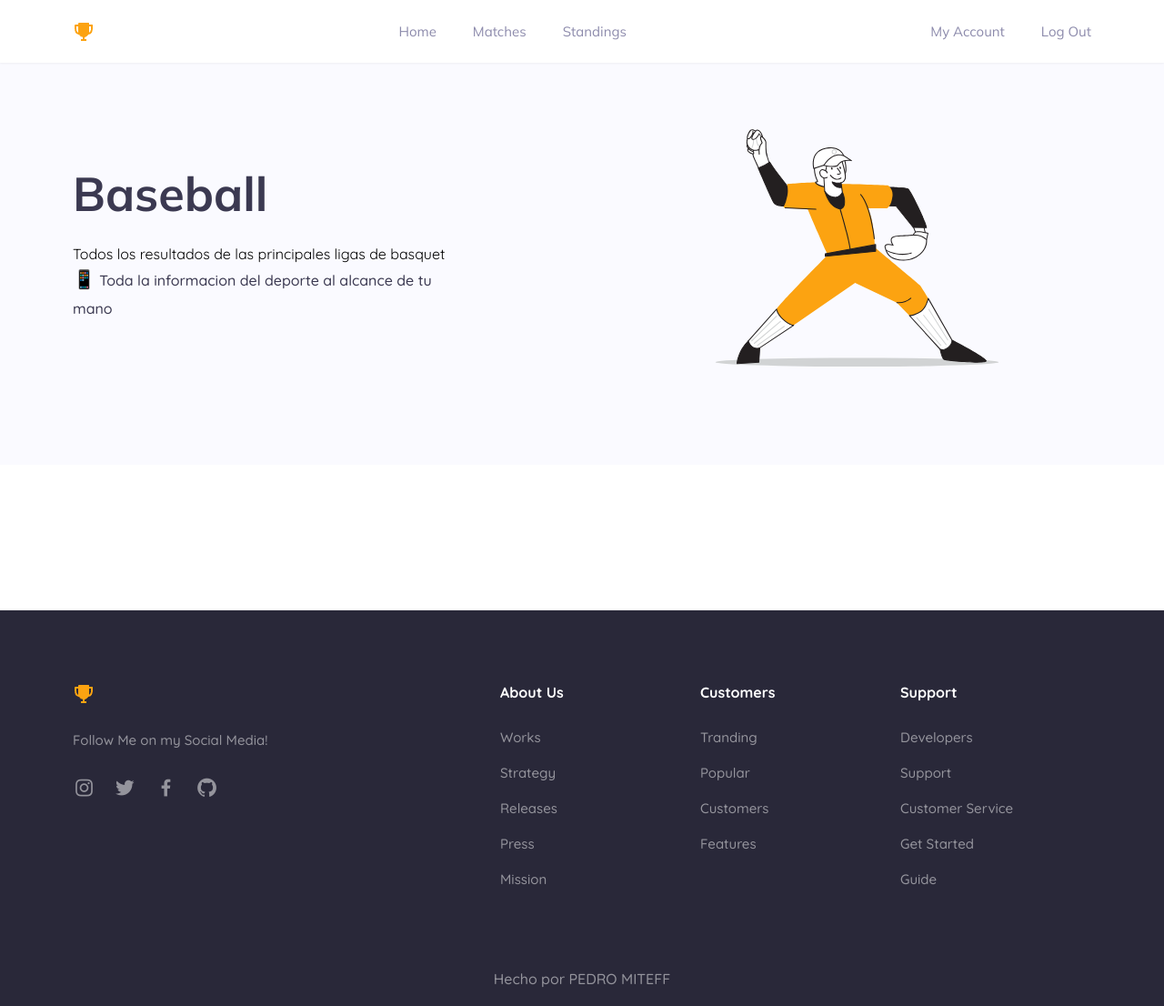
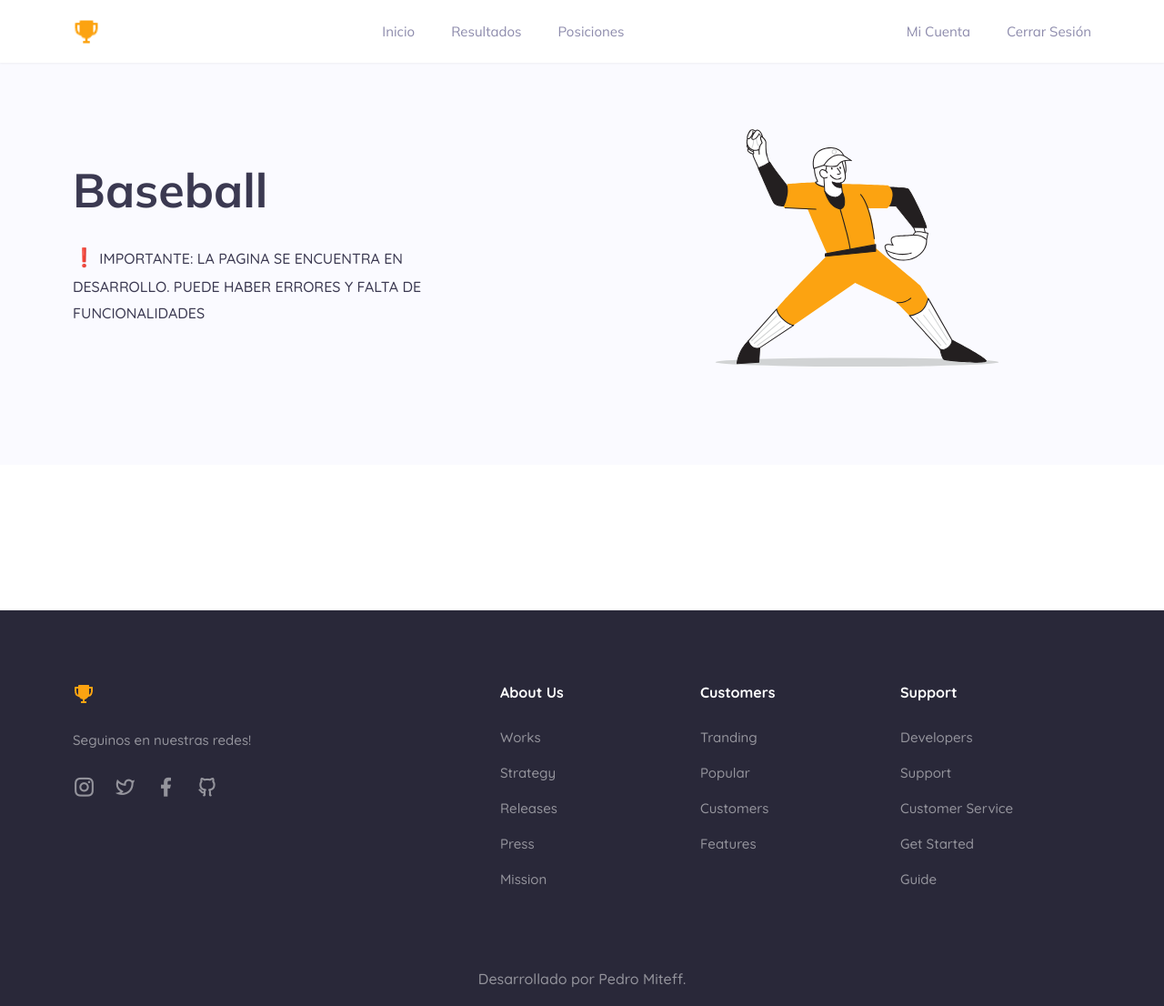
Before and after one commit to pedromiteffc/deporte-vivo, a plain HTML site: page baseball.html in a window 1280 px wide. Shown: the whole page at 91% size. Drawn offline with nearby package versions, Linux system fonts and the light colour scheme; a script that the page names is missing.

Commit message:
Update baseball.html

```diff
--- a/baseball.html
+++ b/baseball.html
@@ -4,16 +4,18 @@
     <meta charset="UTF-8">
     <meta http-equiv="X-UA-Compatible" content="IE=edge">
     <meta name="viewport" content="width=device-width, initial-scale=1.0">
-    <title>Baseball - RESULTADOS</title>
+    <title>Baseball - Deporte Vivo</title>
 
-    <!-- css -->
+    <!-- CSS -->
     <link rel="stylesheet" href="assets/css/style.css">
-    <!-- <link rel="stylesheet" href="assets/css/widget.css"> -->
 
-    <!-- favicon -->
+    <!-- FAVICON -->
     <link rel="shortcut icon" href="assets/img/favicon.png" type="image/x-icon">
 
-    <!-- boxicons -->
+    <!-- REMIX ICONS -->
+    <link href="https://cdn.jsdelivr.net/npm/remixicon@3.2.0/fonts/remixicon.css" rel="stylesheet">
+
+    <!-- BOXICONS -->
     <link href='https://unpkg.com/boxicons@2.1.4/css/boxicons.min.css' rel='stylesheet'>
 
 </head>
@@ -24,11 +26,11 @@
         <div class="container">
 
             <a href="index.html" class="logo">
-                <img src="assets/img/favicon.png">
+                <img src="assets/img/favicon.png" width="30px">
             </a>
 
             <button class="menu-toggle-btn" data-nav-toggle-btn>
-                <i class='bx bx-menu'></i>
+                <i class="ri-menu-line"></i>
             </button>
 
             <nav class="navbar">
@@ -36,22 +38,22 @@
                 <ul class="navbar-list">
 
                     <li>
-                        <a href="index.html" class="navbar-link">Home</a>
+                        <a href="index.html" class="navbar-link">Inicio</a>
                     </li>
 
                     <li>
-                        <a href="football.html" class="navbar-link">Matches</a>
+                        <a href="basketball.html" class="navbar-link">Resultados</a>
                     </li>
 
                     <li>
-                        <a href="football-standings.html" class="navbar-link">Standings</a>
+                        <a href="basketball.html" class="navbar-link">Posiciones</a>
                     </li>
 
                 </ul>
 
                 <div class="header-actions">
-                    <a href="#" class="header-action-link">My Account</a>
-                    <a href="#" class="header-action-link">Log Out</a>
+                    <a href="account.html" class="header-action-link">Mi Cuenta</a>
+                    <a href="logout.php" class="header-action-link">Cerrar Sesión</a>
                 </div>
 
             </nav>
@@ -71,17 +73,17 @@
                     <div class="hero-content">
 
                         <h1 class="h1 hero-title">Baseball</h1>
-                        <p class="hero- text">Todos los resultados de las principales ligas de basquet</p>
+                        <!-- <p class="hero- text">Proyecto hecho por Pedro Miteff</p> -->
                         <p class="form-text">
-                            <span>📱</span>
-                            Toda la informacion del deporte al alcance de tu mano
+                            <span>❗</span>
+                            IMPORTANTE: LA PAGINA SE ENCUENTRA EN DESARROLLO. PUEDE HABER ERRORES Y FALTA DE FUNCIONALIDADES
                         </p>
 
                     </div>
 
 
-                    <figure class="hero-banner basketball">
-                        <img src="assets/img/hero-baseball.svg" >
+                    <figure class="hero-banner">
+                        <img src="assets/img/hero-baseball.svg">
                     </figure>
 
                 </div>
@@ -98,7 +100,7 @@
                         data-date=""
                         data-league=""
                         data-season=""
-                        data-theme="grey"
+                        data-theme=""
                         data-refresh="15"
                         data-show-toolbar="true"
                         data-show-errors="false"
@@ -117,6 +119,7 @@
 
             </section>
 
+
         </article>
 
     </main>
@@ -133,38 +136,38 @@
                         <img src="assets/img/favicon.png">
                     </a>
 
-                    <p class="footer-text">Follow Me on my Social Media!</p>
+                    <p class="footer-text">Seguinos en nuestras redes!</p>
 
                     <ul class="social-list">
 
                         <li>
 
-                            <a href="https://www.instagram.com/pedro.miteff/" class="social-link">
-                                <i class='bx bxl-instagram'></i>
+                            <a href="https://www.instagram.com/" class="social-link" target="_blank">
+                                <i class="ri-instagram-line"></i>
                             </a>
 
                         </li>
 
                         <li>
 
-                            <a href="https://twitter.com/pedromiteffc" class="social-link">
-                                <i class='bx bxl-twitter' ></i>
+                            <a href="https://twitter.com" class="social-link" target="_blank">
+                                <i class="ri-twitter-line"></i>
                             </a>
 
                         </li>
 
                         <li>
 
-                            <a href="https://www.facebook.com/profile.php?id=100073808978347" class="social-link">
-                                <i class='bx bxl-facebook' ></i>
+                            <a href="https://www.facebook.com/" class="social-link" target="_blank">
+                                <i class="ri-facebook-fill"></i>
                             </a>
 
                         </li>
 
                         <li>
 
-                            <a href="#" class="social-link">
-                                <i class='bx bxl-github'></i>
+                            <a href="https://github.com/pedromiteffc" class="social-link" target="_blank">
+                                <i class="ri-github-line"></i>
                             </a>
 
                         </li>
@@ -266,10 +269,12 @@
             <div class="container">
 
                 <center>
+
                     <p class="copyright">
-                        Hecho por
-                        <a href="#">PEDRO MITEFF</a>
+                        Desarrollado por
+                        <a href="https://github.com/pedromiteffc" target="_blank">Pedro Miteff</a>.
                     </p>
+
                 </center>
 
             </div>
@@ -278,5 +283,7 @@
 
     </footer>
 
+    <script src="assets/js/main.js"></script>
+
 </body>
 </html>
```
